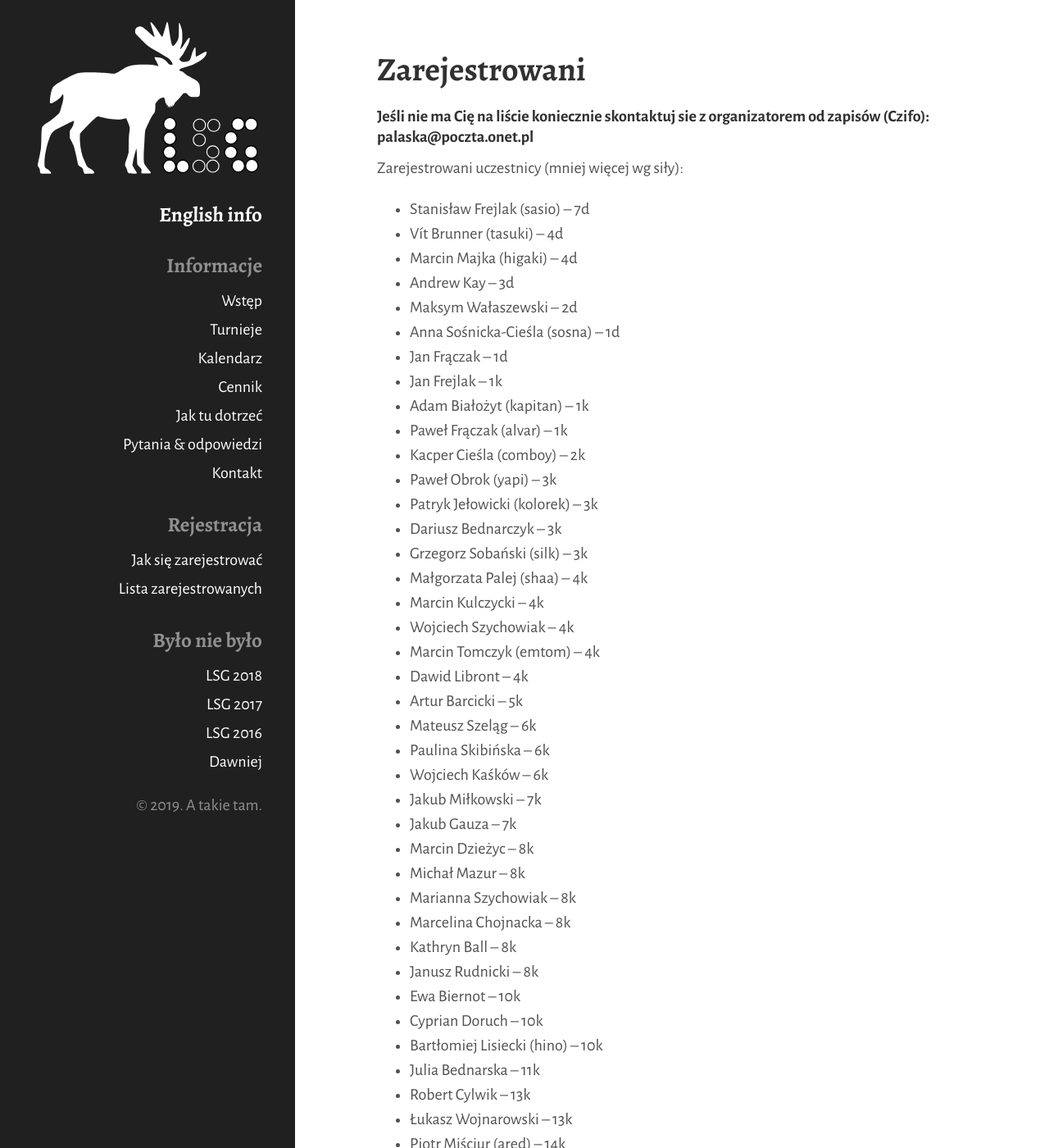
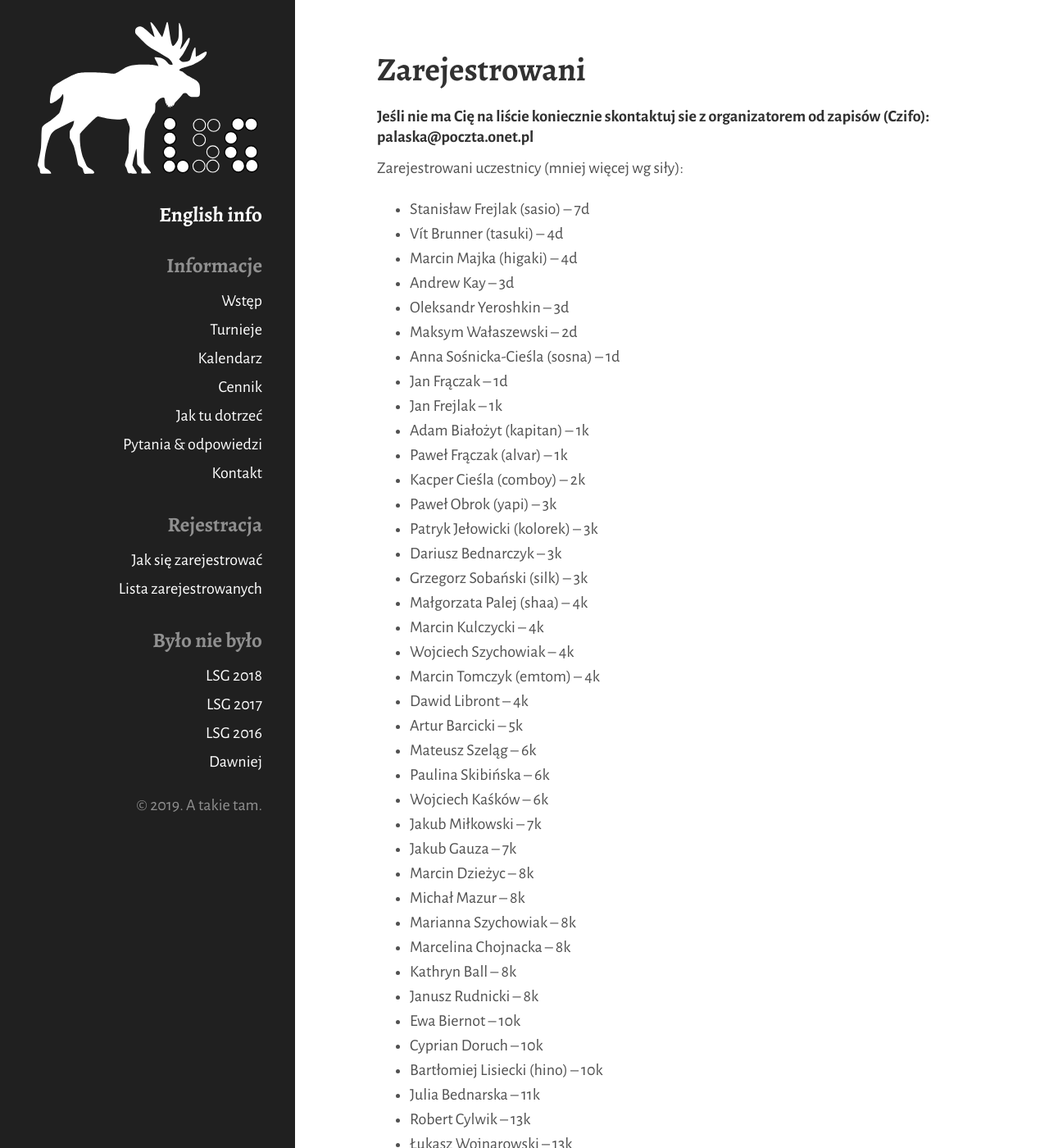
Before and after one commit to tasuki/lsg, a Jekyll site: the page built from zarejestrowani.md, in a window 1280 px wide and 1400 px high. Shown: the whole window at 82% size. Built offline with Jekyll 4.4.1, drawn with Linux system fonts in a browser that asks for light colours; nearby versions of some CDN libraries; some of the changed text lies outside the part shown.

Commit message:
Update zarejestrowani.md

```diff
--- a/zarejestrowani.md
+++ b/zarejestrowani.md
@@ -13,6 +13,7 @@ Zarejestrowani uczestnicy (mniej więcej wg siły):
 - Vít Brunner (tasuki) -- 4d
 - Marcin Majka (higaki) -- 4d
 - Andrew Kay -- 3d
+- Oleksandr Yeroshkin -- 3d
 - Maksym Wałaszewski -- 2d
 - Anna Sośnicka-Cieśla (sosna) -- 1d
 - Jan Frączak -- 1d
```
Also changed, not shown: other parts of zarejestrowani.md (+1 -0 lines).
